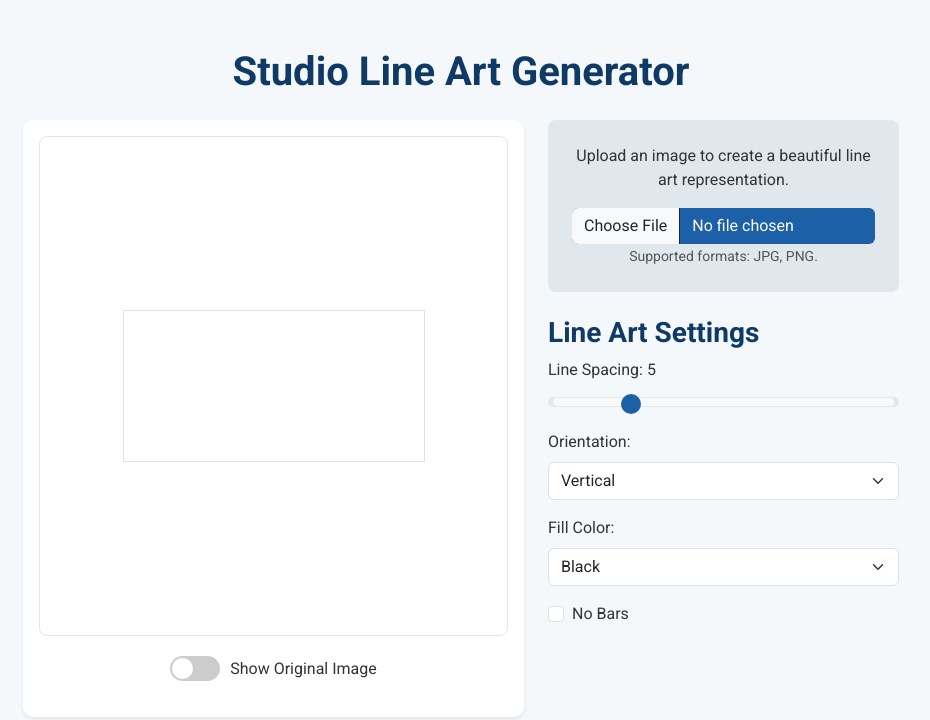
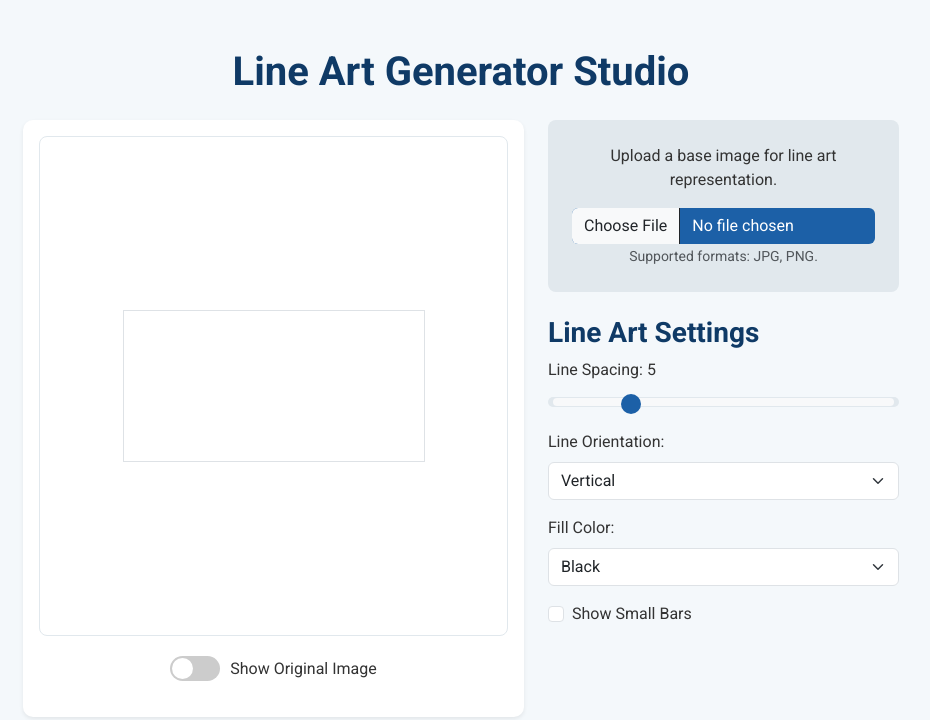
Before and after one commit to bellenfanttyler/line-art-generator, a plain HTML site: page index.html in a window 1280 px wide. Shown: the whole page, without its empty margins (179-1109 px from the left). Drawn offline with nearby package versions, Linux system fonts and the light colour scheme.

Commit message:
Updated wording on homepage

```diff
--- a/index.html
+++ b/index.html
@@ -13,7 +13,7 @@
 </head>
 <body>
   <div class="container py-5">
-    <h1 class="text-center mb-4">Studio Line Art Generator</h1>
+    <h1 class="text-center mb-4">Line Art Generator Studio</h1>
 
     <!-- Main Row for Layout -->
     <div class="row">
@@ -37,7 +37,7 @@
       <!-- Controls for Line Art Parameters (Right Side) -->
       <div class="col-md-5">
         <div class="upload-section mb-4 p-4">
-          <p class="mb-3">Upload an image to create a beautiful line art representation.</p>
+          <p class="mb-3">Upload a base image for line art representation.</p>
           <input type="file" class="form-control btn-upload" id="imageLoader" accept="image/*">
           <small class="form-text text-muted">Supported formats: JPG, PNG.</small>
         </div>
@@ -49,7 +49,7 @@
             <input type="range" class="form-range" min="1" max="20" value="5" id="spacingSlider" style="accent-color: #1C60A7;">
           </div>
           <div class="mb-3">
-            <label for="orientationSelect" class="form-label">Orientation:</label>
+            <label for="orientationSelect" class="form-label">Line Orientation:</label>
             <select class="form-select" id="orientationSelect">
               <option value="vertical" selected>Vertical</option>
               <option value="horizontal">Horizontal</option>
@@ -65,7 +65,7 @@
           <div class="mb-3">
             <div class="form-check">
               <input class="form-check-input" type="checkbox" id="noBarsCheckbox">
-              <label class="form-check-label" for="noBarsCheckbox">No Bars</label>
+              <label class="form-check-label" for="noBarsCheckbox">Show Small Bars</label>
             </div>
           </div>
         </div>
```
